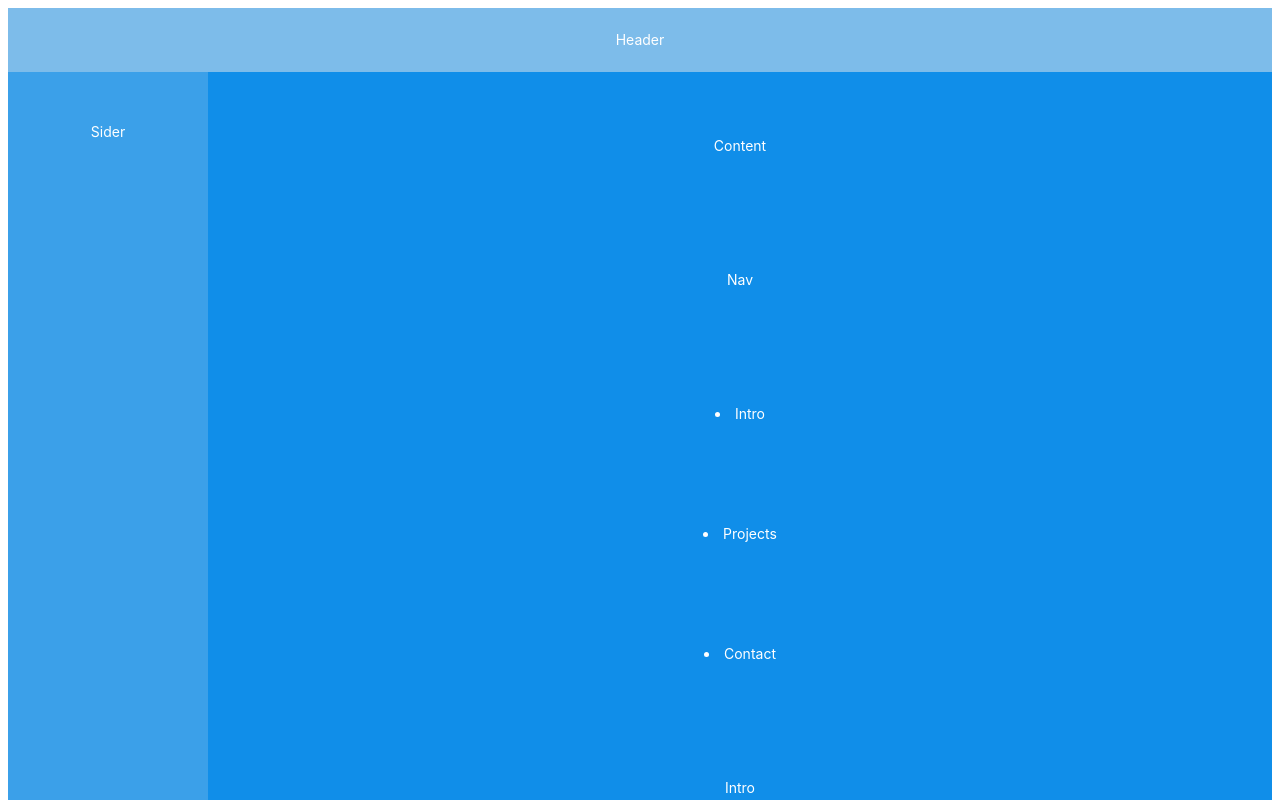
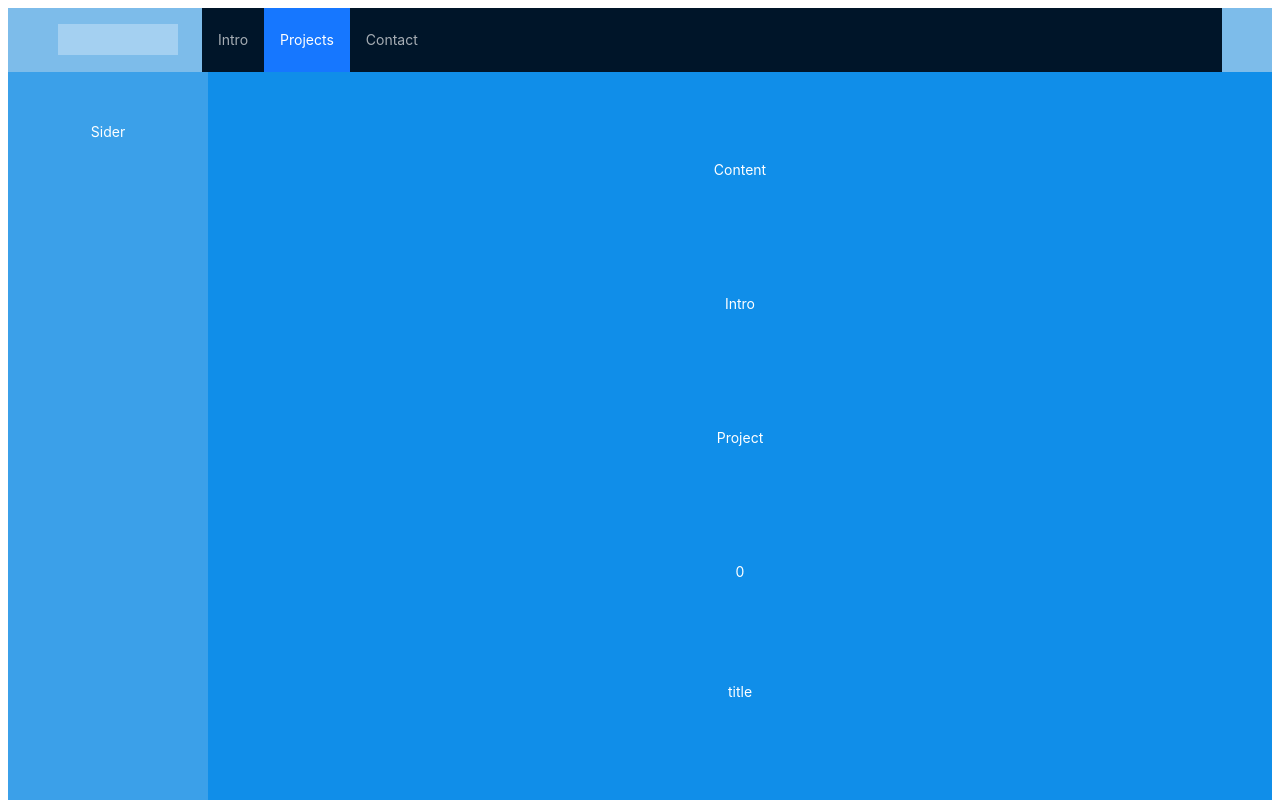
Before and after one commit to jayforgood/portfolio-fe, a React (Create React App) app: page / in a window 1280 px wide. Shown: the top 800 px of the page. Built offline with nearby package versions, Linux system fonts and the light colour scheme.

Commit message:
feat : add nav menu

```diff
--- a/src/App.js
+++ b/src/App.js
@@ -1,9 +1,9 @@
 import React from "react";
-import { Layout, Space } from "antd";
-import Nav from "./components/Nav";
+import { Layout, Space, Menu } from "antd";
 import Intro from "./components/Intro";
 import Project from "./components/Project";
 import Contact from "./components/Contact";
+import { LIST } from "./assets/js/dummy/constants";
 
 const { Header, Footer, Sider, Content } = Layout;
 
@@ -34,20 +34,51 @@ const footerStyle = {
   backgroundColor: "#7dbcea",
 };
 
+const logoStyle = {
+  float: "left",
+  width: "120px",
+  height: "31px",
+  margin: "16px 24px 16px 0",
+  background: "rgba(255, 255, 255, 0.3)",
+};
+
+const siteLayoutContent = {
+  minHeight: "280px",
+  padding: "24px",
+};
+
 function App() {
+  // const {
+  //   token: { colorBgContainer },
+  // } = theme.useToken();
   return (
     <div className="App">
       <Space direction="vertical" style={{ width: "100%" }} size={[0, 48]}>
-        <Layout>
-          <Header style={headerStyle}>Header</Header>
+        <Layout className="layout">
+          <Header style={headerStyle}>
+            <div style={logoStyle}></div>
+            <Menu
+              theme="dark"
+              mode="horizontal"
+              defaultSelectedKeys={["2"]}
+              items={LIST.map((item, index) => {
+                const key = index + 1;
+                return {
+                  key,
+                  label: `${item}`,
+                };
+              })}
+            />
+          </Header>
           <Layout>
             <Sider style={siderStyle}>Sider</Sider>
             <Content style={contentStyle}>
-              <p>Content</p>
-              <Nav>네이게이션</Nav>
-              <Intro>인트로</Intro>
-              <Project>프로젝트</Project>
-              <Contact>컨텍트</Contact>
+              <div style={siteLayoutContent}>
+                <p>Content</p>
+                <Intro>인트로</Intro>
+                <Project>프로젝트</Project>
+                <Contact>컨텍트</Contact>
+              </div>
             </Content>
           </Layout>
           <Footer style={footerStyle}>Footer</Footer>
```
